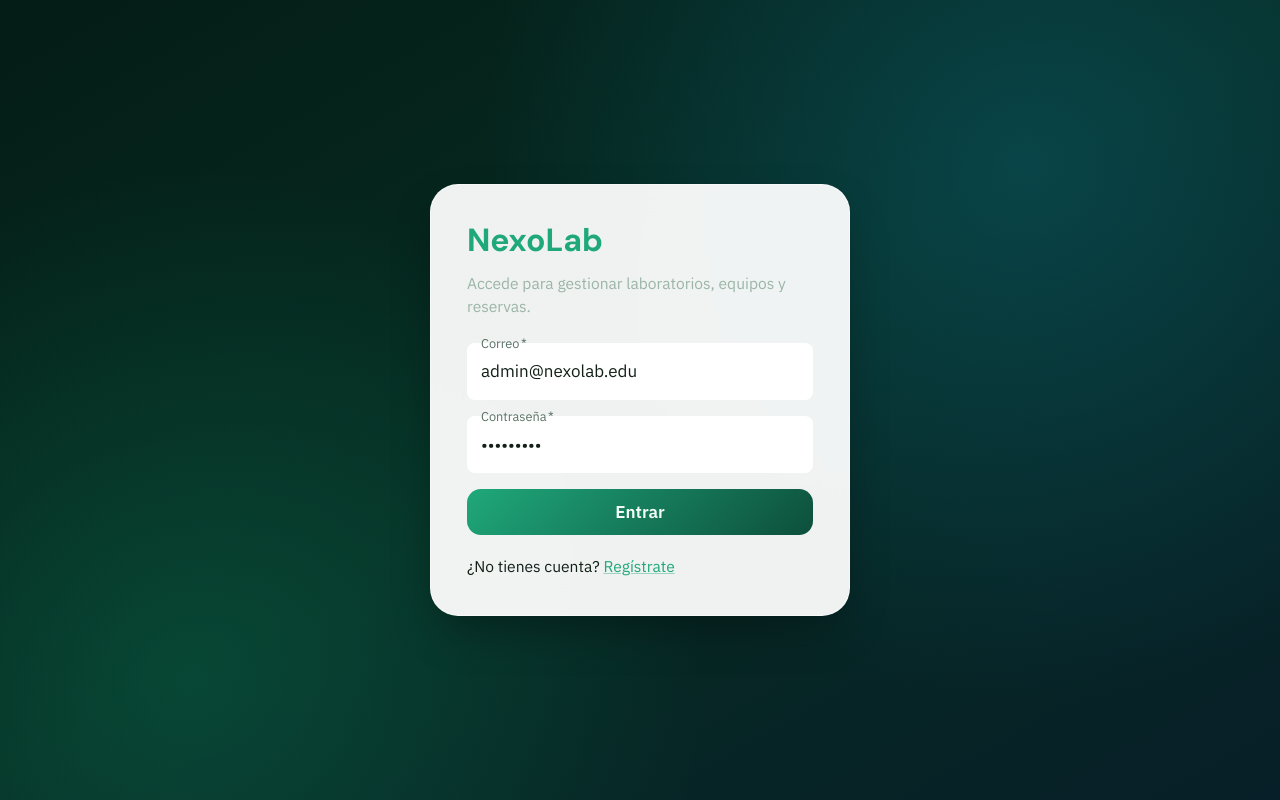
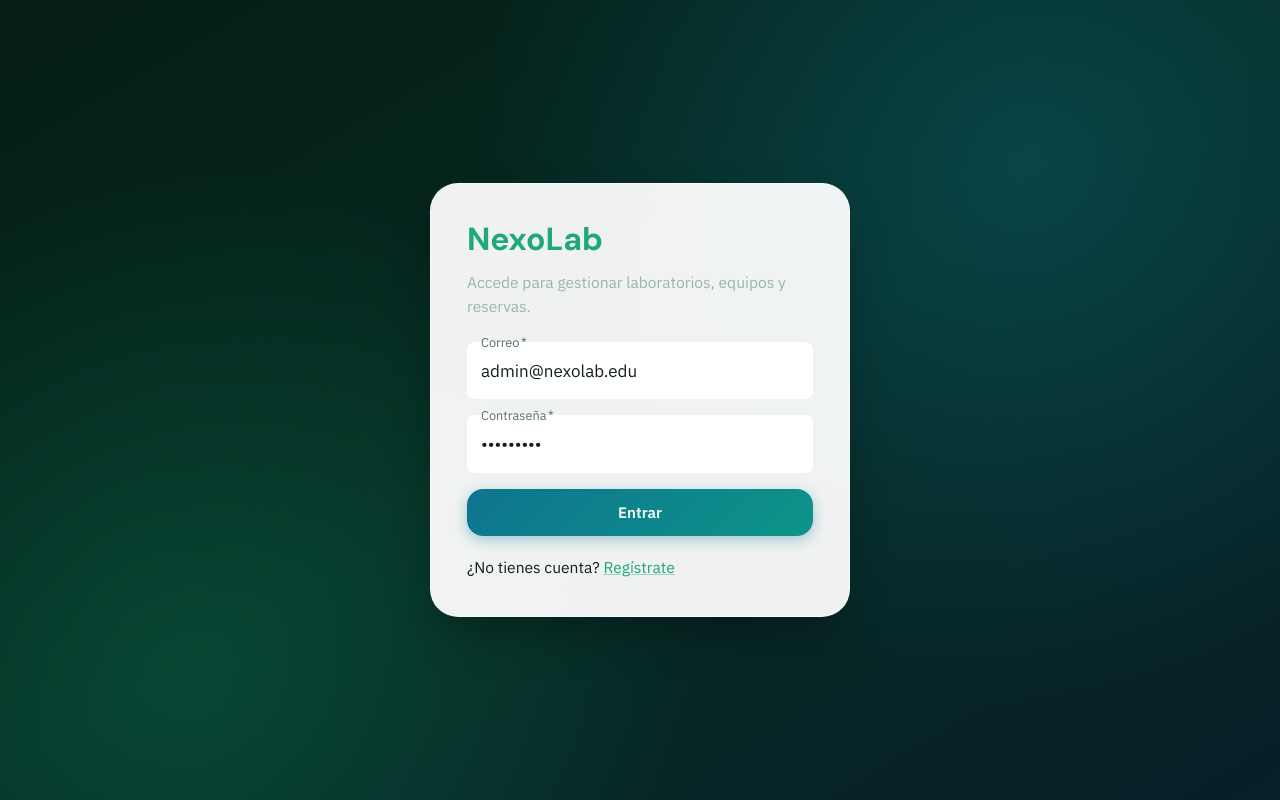
Before and after one commit to FFianquetto/ProWebII_NexoLab, a React (Vite) app in the folder frontend/: page /login in a window 1280 px wide. Built offline with nearby package versions, Linux system fonts and the light colour scheme; no server answers.

Commit message:
login button

```diff
--- a/frontend/src/pages/LoginPage.tsx
+++ b/frontend/src/pages/LoginPage.tsx
@@ -98,9 +98,26 @@ export default function LoginPage() {
             fullWidth
             autoComplete="current-password"
           />
-          <Button type="submit" variant="contained" size="large" disabled={loading}>
-            {loading ? 'Entrando…' : 'Entrar'}
-          </Button>
+         <Button
+            type="submit"
+            variant="contained"
+            size="large"
+            disabled={loading}
+            sx={{
+            py: 1.3,
+            borderRadius: 2,
+            fontWeight: 700,
+            fontSize: '0.95rem',
+            textTransform: 'none',
+            background: 'linear-gradient(135deg, #0e7490 0%, #0d9488 100%)',
+            boxShadow: '0 4px 14px 0 rgba(14, 116, 144, 0.35)',
+            '&:hover': {
+            background: 'linear-gradient(135deg, #085a70 0%, #0f766e 100%)',
+            },
+             }}
+            >
+  {loading ? 'Entrando…' : 'Entrar'}
+</Button>
         </Stack>
         <Typography variant="body2" mt={2.5}>
           ¿No tienes cuenta?{' '}
```
